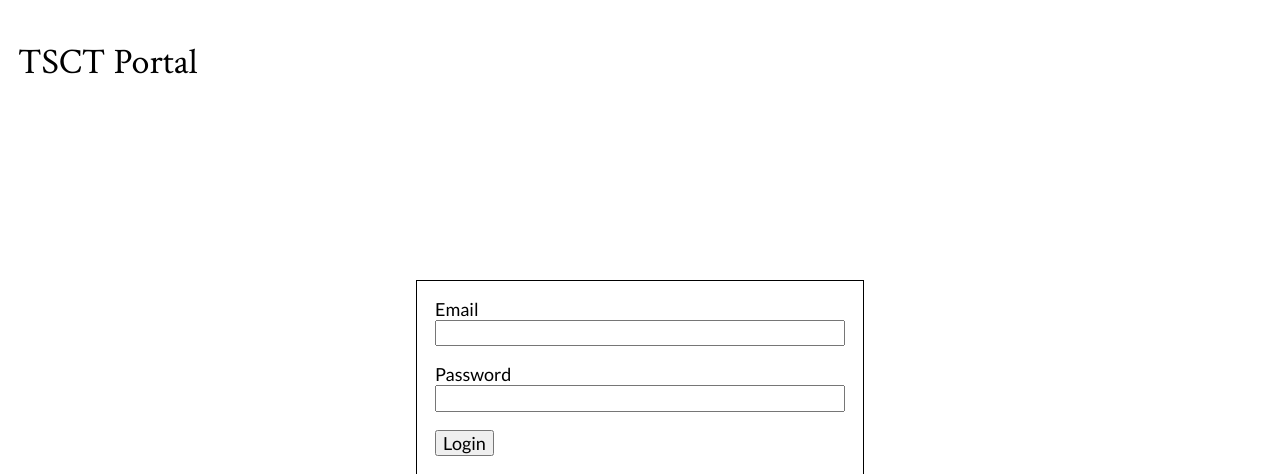
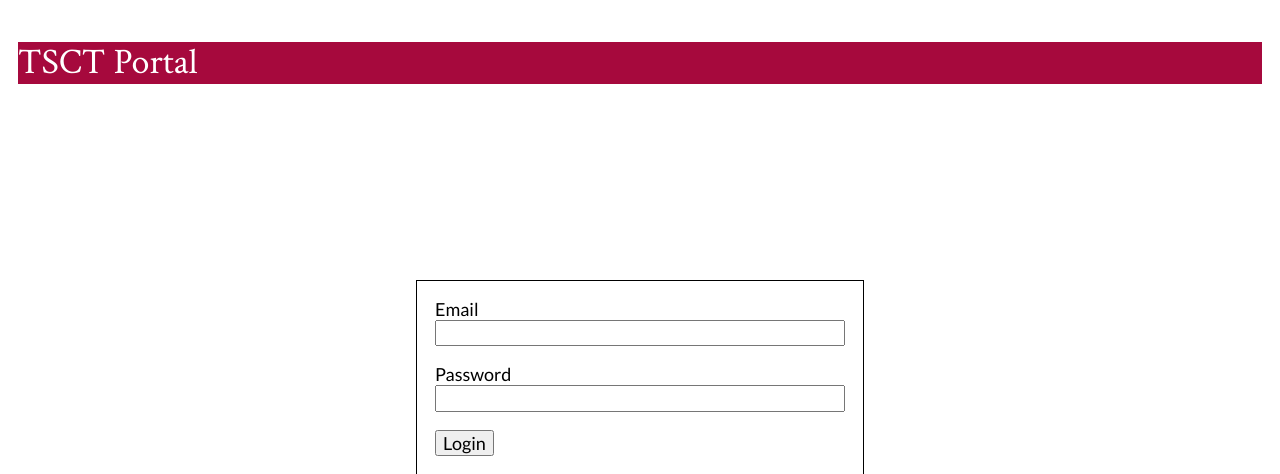
Before and after one commit to AlaaA0813/blue-portal, a Flask app: page / in a window 1280 px wide. Shown: the top 474 px of the page. Run offline with Flask 2, Linux system fonts and the light colour scheme; some libraries are stand-ins or nearby versions.

Commit message:
Add brand coloring to h1 title

```diff
--- a/portal/static/styles.css
+++ b/portal/static/styles.css
@@ -59,3 +59,14 @@ label {
 label input {
   width: 100%;
 }
+
+
+
+/**
+ * Elements
+ */
+
+ h1 {
+   background-color: #a6093d;
+   color: #fff;
+ }
```
